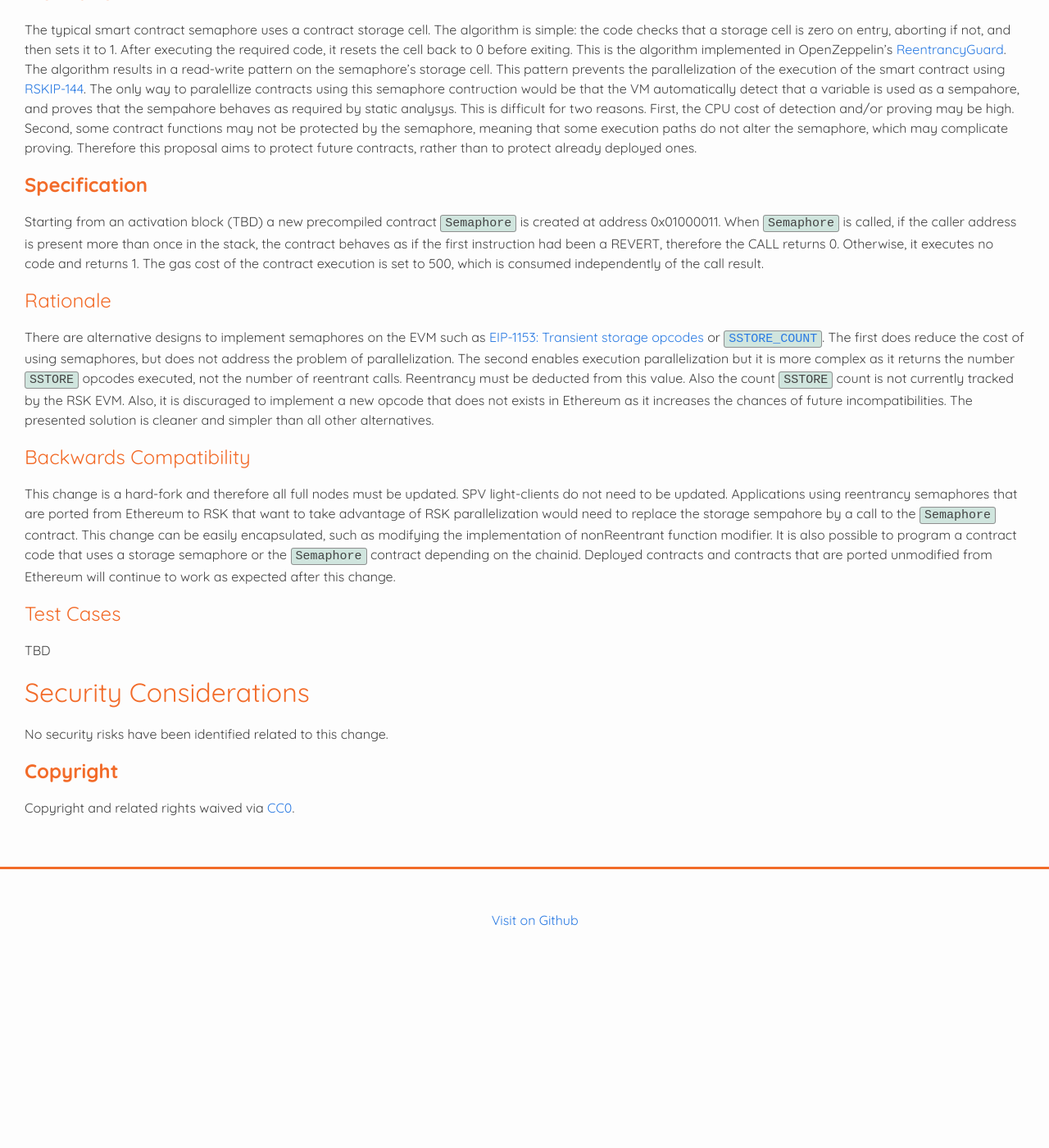
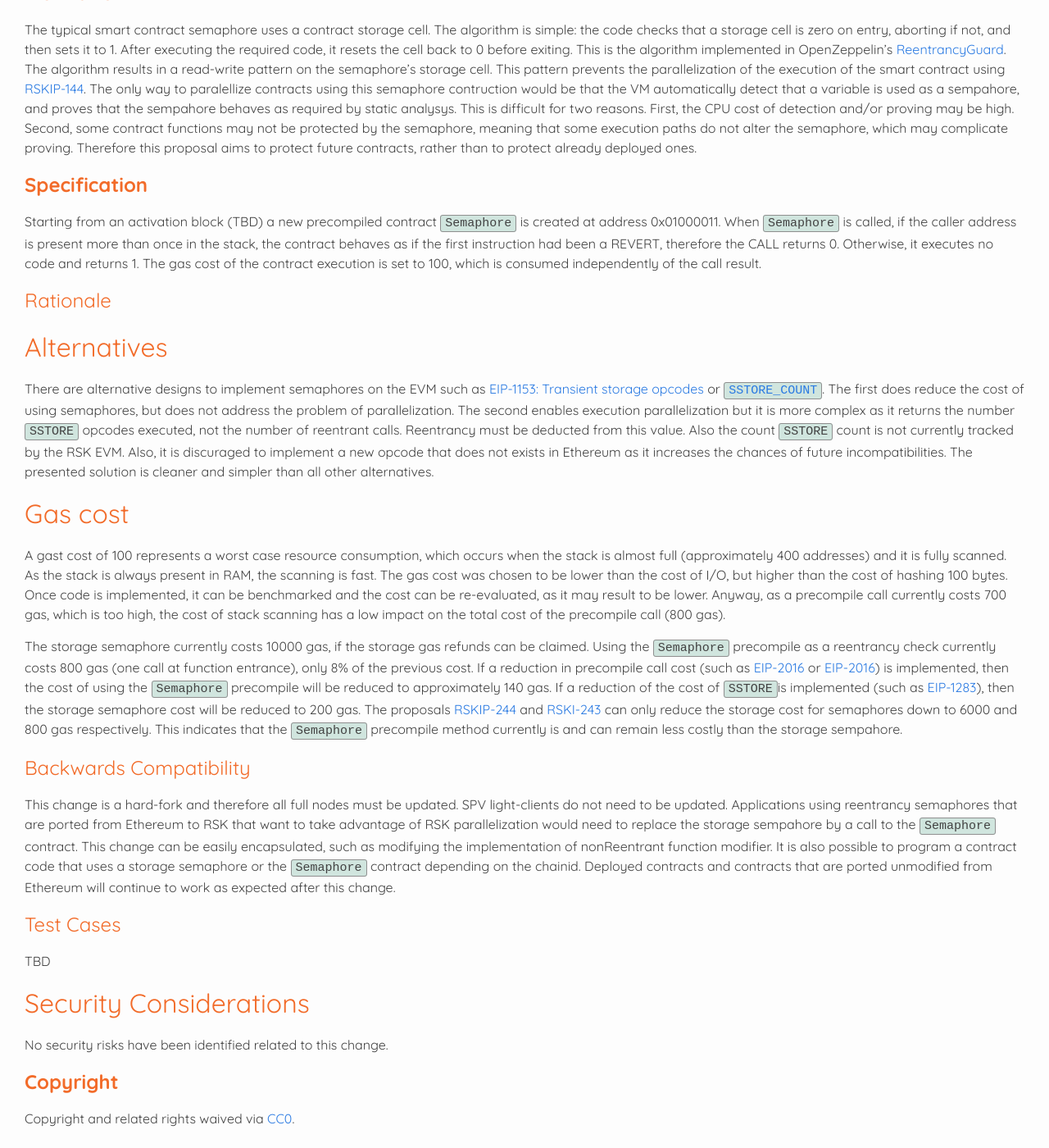
Before and after one commit to rsksmart/RSKIPs, a Jekyll site: the page built from IPs/RSKIP336.md, in a window 1280 px wide and 1400 px high, scrolled down 870 px. Shown: the whole window at 82% size. Built offline with Jekyll 4.4.1, drawn with Linux system fonts in a browser that asks for light colours; our own code applies the rules of GitHub Pages for plain Markdown files; before the commit the page ends 2044 px from its top, so only the background shows below that.

Commit message:
Added information about gas costs

```diff
--- a/IPs/RSKIP336.md
+++ b/IPs/RSKIP336.md
@@ -34,12 +34,19 @@ Therefore this proposal aims to protect future contracts, rather than to protect
 
 # **Specification**
 
-Starting from an activation block (TBD) a new precompiled contract `Semaphore` is created at address 0x01000011. When `Semaphore` is called, if the caller address is present more than once in the stack, the contract behaves as if the first instruction had been a REVERT, therefore the CALL returns 0. Otherwise, it executes no code and returns 1. The gas cost of the contract execution is set to 500, which is consumed independently of the call result.
+Starting from an activation block (TBD) a new precompiled contract `Semaphore` is created at address 0x01000011. When `Semaphore` is called, if the caller address is present more than once in the stack, the contract behaves as if the first instruction had been a REVERT, therefore the CALL returns 0. Otherwise, it executes no code and returns 1. The gas cost of the contract execution is set to 100, which is consumed independently of the call result.
 
 # Rationale
 
+## Alternatives
 There are alternative designs to implement semaphores on the EVM such as
-[EIP-1153: Transient storage opcodes](https://eips.ethereum.org/EIPS/eip-1153) or [`SSTORE_COUNT`](https://github.com/ethereum/EIPs/issues/119). The first does reduce the cost of using semaphores, but does not address the problem of parallelization. The second enables execution parallelization but it is more complex as it returns the number `SSTORE` opcodes executed, not the number of reentrant calls. Reentrancy must be deducted from this value. Also the count `SSTORE` count is not currently tracked by the RSK EVM. Also, it is discuraged to implement a new opcode that does not exists in Ethereum as it increases the chances of future incompatibilities. The presented solution is cleaner and simpler than all other alternatives.
+	[EIP-1153: Transient storage opcodes](https://eips.ethereum.org/EIPS/eip-1153) or [`SSTORE_COUNT`](https://github.com/ethereum/EIPs/issues/119). The first does reduce the cost of using semaphores, but does not address the problem of parallelization. The second enables execution parallelization but it is more complex as it returns the number `SSTORE` opcodes executed, not the number of reentrant calls. Reentrancy must be deducted from this value. Also the count `SSTORE` count is not currently tracked by the RSK EVM. Also, it is discuraged to implement a new opcode that does not exists in Ethereum as it increases the chances of future incompatibilities. The presented solution is cleaner and simpler than all other alternatives.
+
+## Gas cost
+A gast cost of 100 represents a worst case resource consumption, which occurs when the stack is almost full (approximately 400 addresses) and it is fully scanned. As the stack is always present in RAM, the scanning is fast. The gas cost was chosen to be lower than the cost of I/O, but higher than the cost of hashing 100 bytes. Once code is implemented, it can be benchmarked and the cost can be re-evaluated, as it may result to be lower. Anyway, as a precompile call currently costs 700 gas, which is too high, the cost of stack scanning has a low impact on the total cost of the precompile call (800 gas).
+
+The storage semaphore currently costs 10000 gas, if the storage gas refunds can be claimed. Using the `Semaphore` precompile as a reentrancy check currently costs 800 gas (one call at function entrance), only 8% of the previous cost.  If a reduction in precompile call cost (such as [EIP-2016](https://eips.ethereum.org/EIPS/eip-1109) or [EIP-2016](https://eips.ethereum.org/EIPS/eip-2046)) is implemented, then the cost of using the `Semaphore` precompile will be reduced to approximately 140 gas. If a reduction of the cost of `SSTORE`is implemented (such as [EIP-1283](https://eips.ethereum.org/EIPS/eip-1283)), then the storage semaphore cost will be reduced to 200 gas. The proposals [RSKIP-244](https://github.com/rsksmart/RSKIPs/blob/master/IPs/RSKIP244.md) and [RSKI-243](https://github.com/rsksmart/RSKIPs/blob/master/IPs/RSKIP243.md) can only reduce the storage cost for semaphores down to 6000 and 800 gas respectively. This indicates that the `Semaphore` precompile method currently is and can remain less costly than the storage sempahore.
+
 
 # Backwards Compatibility
 
```
